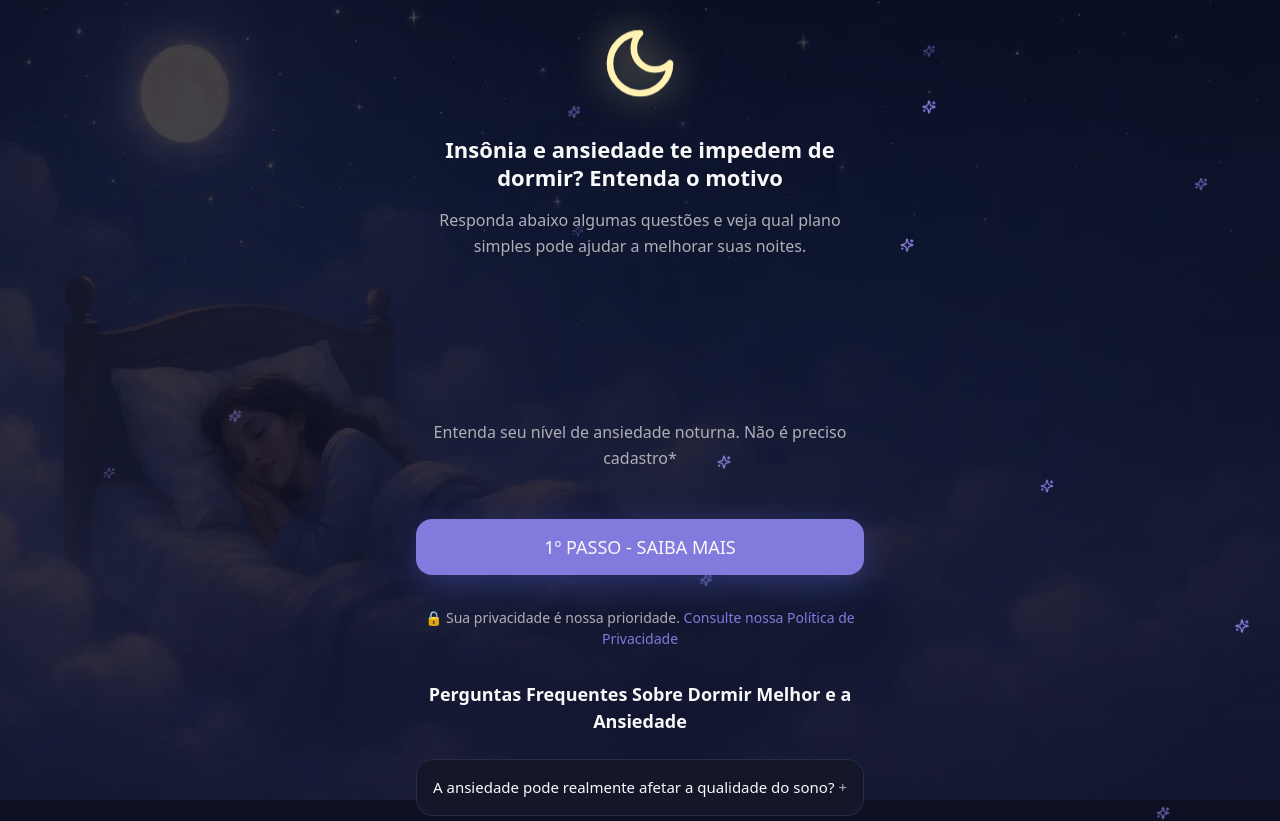
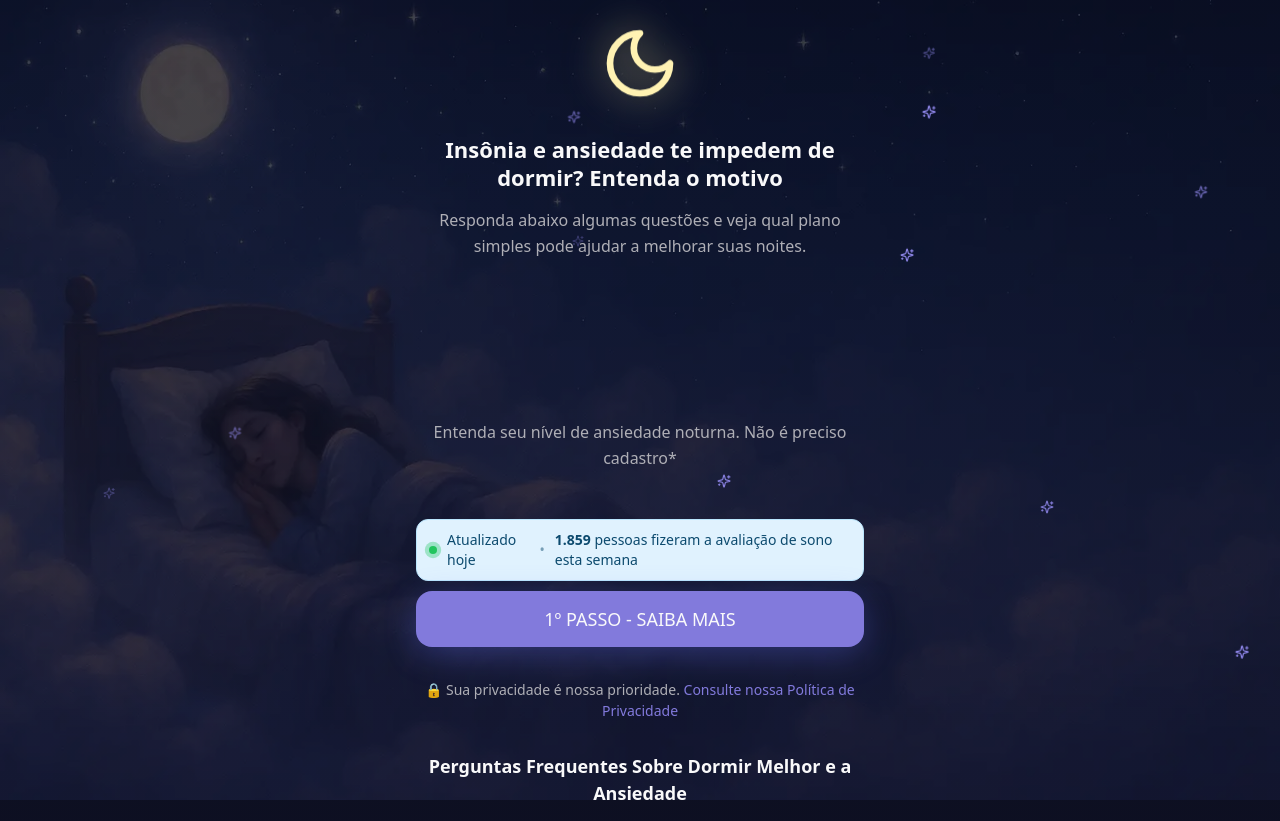
Before and after one commit to ernanirocha/dream-detective-quiz, a React (Vite) app: page / in a window 1280 px wide. Shown: the top 821 px of the page. Built offline with nearby package versions, Linux system fonts and the light colour scheme; the HTML template or start-up script is replaced by a standard one.

Commit message:
Add clickable bar to start screen

```diff
--- a/src/components/StartScreen.tsx
+++ b/src/components/StartScreen.tsx
@@ -1,6 +1,59 @@
 import { Moon, Stars } from "lucide-react";
+import { useEffect, useState } from "react";
 import QuizButton from "./QuizButton";
 import AdxAd from "./AdxAd";
+
+const SocialProofBar = ({ onClick }: { onClick: () => void }) => {
+  const [count, setCount] = useState(0);
+  const target = 1859;
+
+  useEffect(() => {
+    const duration = 2000;
+    const startTime = Date.now();
+
+    const animate = () => {
+      const elapsed = Date.now() - startTime;
+      const progress = Math.min(elapsed / duration, 1);
+      const value = Math.floor(target * progress);
+      setCount(value);
+
+      if (progress < 1) {
+        requestAnimationFrame(animate);
+      } else {
+        setCount(target);
+      }
+    };
+
+    requestAnimationFrame(animate);
+  }, []);
+
+  return (
+    <div
+      onClick={onClick}
+      role="status"
+      aria-live="polite"
+      className="max-w-[920px] mx-auto my-1.5 mb-2.5 px-3 py-2.5 rounded-xl bg-sky-100 border border-sky-200 text-sky-900 flex gap-2.5 justify-center items-center text-sm cursor-pointer hover:bg-sky-50 transition-colors"
+    >
+      <span
+        className="w-2 h-2 rounded-full bg-green-500 flex-shrink-0"
+        aria-hidden="true"
+        style={{
+          animation: 'sleepPulse 1.8s infinite',
+          boxShadow: '0 0 0 0 rgba(34, 197, 94, 0.6)'
+        }}
+      />
+      <span>Atualizado hoje</span>
+      <span className="opacity-50">•</span>
+      <span><strong className="font-extrabold">{count.toLocaleString('pt-BR')}</strong> pessoas fizeram a avaliação de sono esta semana</span>
+
+      <style>{`
+        @keyframes sleepPulse {
+          70% { box-shadow: 0 0 0 10px rgba(34, 197, 94, 0); }
+        }
+      `}</style>
+    </div>
+  );
+};
 
 interface StartScreenProps {
   onStart: () => void;
@@ -54,6 +107,9 @@ const StartScreen = ({ onStart }: StartScreenProps) => {
         <p className="text-[16px] text-muted-foreground text-center mb-12 leading-relaxed">
           Entenda seu nível de ansiedade noturna. Não é preciso cadastro*
         </p>
+
+        {/* Social Proof Bar */}
+        <SocialProofBar onClick={onStart} />
 
         {/* CTA Button */}
         <QuizButton variant="primary" onClick={onStart}>
```
